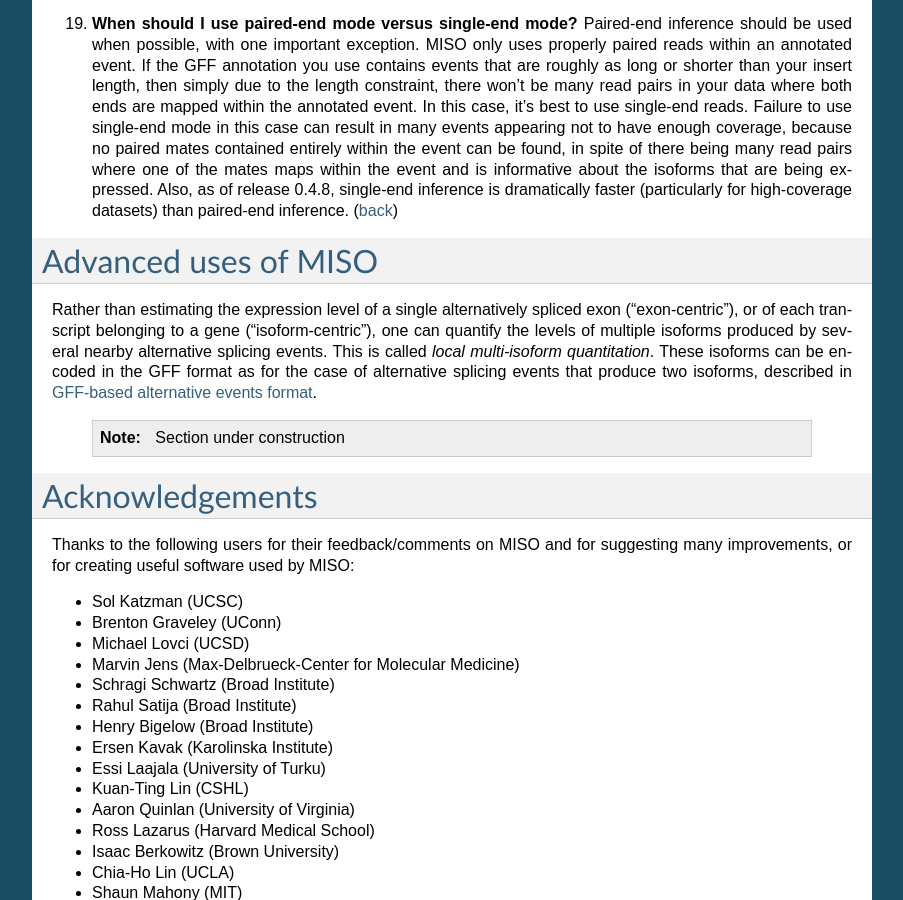
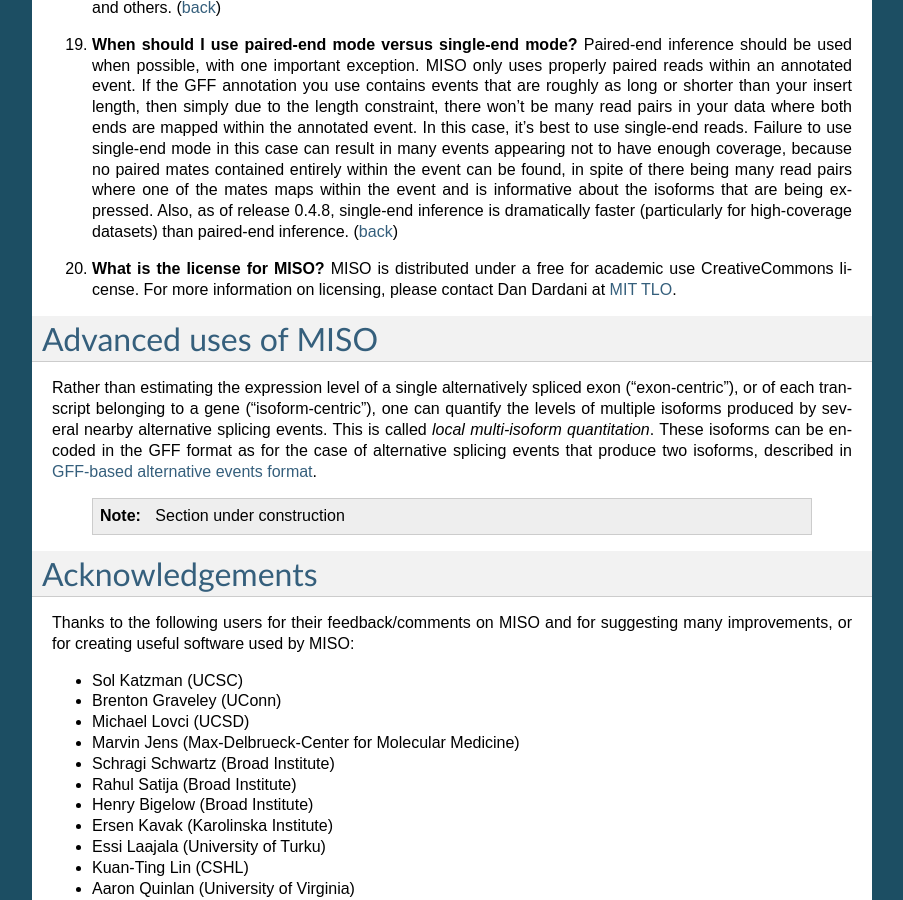
Before and after one commit to yarden/MISO, a Sphinx documentation site: the page built from docs/source/index.rst, in a window 1280 px wide and 900 px high, scrolled down 32243 px. Shown: the whole window, without its empty margins (198-1101 px from the left). Built offline with Sphinx 7.4.7, drawn with Linux system fonts in a browser that asks for light colours; some of the changed text lies outside the part shown.

Commit message:
Revs to docs

```diff
--- a/docs/source/index.rst
+++ b/docs/source/index.rst
@@ -1198,6 +1198,7 @@ Frequently Asked Questions (FAQ)
 #. **When I try to index GFF files using** ``index_gff`` **I get a segmentation fault.** (`answer <#answer17>`_)
 #. **I am having trouble installing scipy/numpy/matplotlib. How can I install them?** (`answer <#answer18>`_)
 #. **When should I use paired-end mode versus single-end mode?** (`answer <#answer19>`_)
+#. **What is the license for MISO?** (`answer <#answer20>`_)
 
 
 Answers
@@ -1294,6 +1295,10 @@ If ``samtools`` cannot access the reads in that region, MISO will not be able to
 .. _answer19:
 
 19. **When should I use paired-end mode versus single-end mode?** Paired-end inference should be used when possible, with one important exception. MISO only uses properly paired reads within an annotated event. If the GFF annotation you use contains events that are roughly as long or shorter than your insert length, then simply due to the length constraint, there won't be many read pairs in your data where both ends are mapped within the annotated event. In this case, it's best to use single-end reads. Failure to use single-end mode in this case can result in many events appearing not to have enough coverage, because no paired mates contained entirely within the event can be found, in spite of there being many read pairs where one of the mates maps within the event and is informative about the isoforms that are being expressed. Also, as of release 0.4.8, single-end inference is dramatically faster (particularly for high-coverage datasets) than paired-end inference. (`back <#faq>`_)
+
+.. _answer20:
+
+20. **What is the license for MISO?** MISO is distributed under a free for academic use CreativeCommons license. For more information on licensing, please contact Dan Dardani at `MIT TLO <http://web.mit.edu/tlo/www/>`_.
 
 .. .. _sec:
 
```
